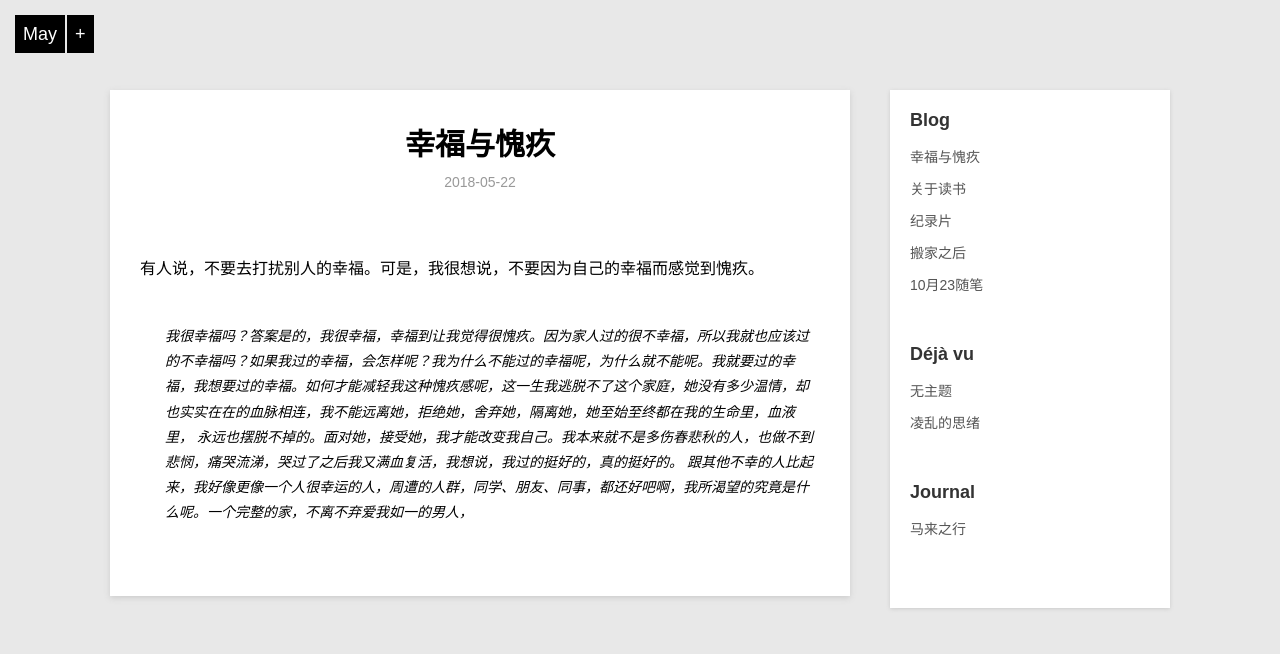
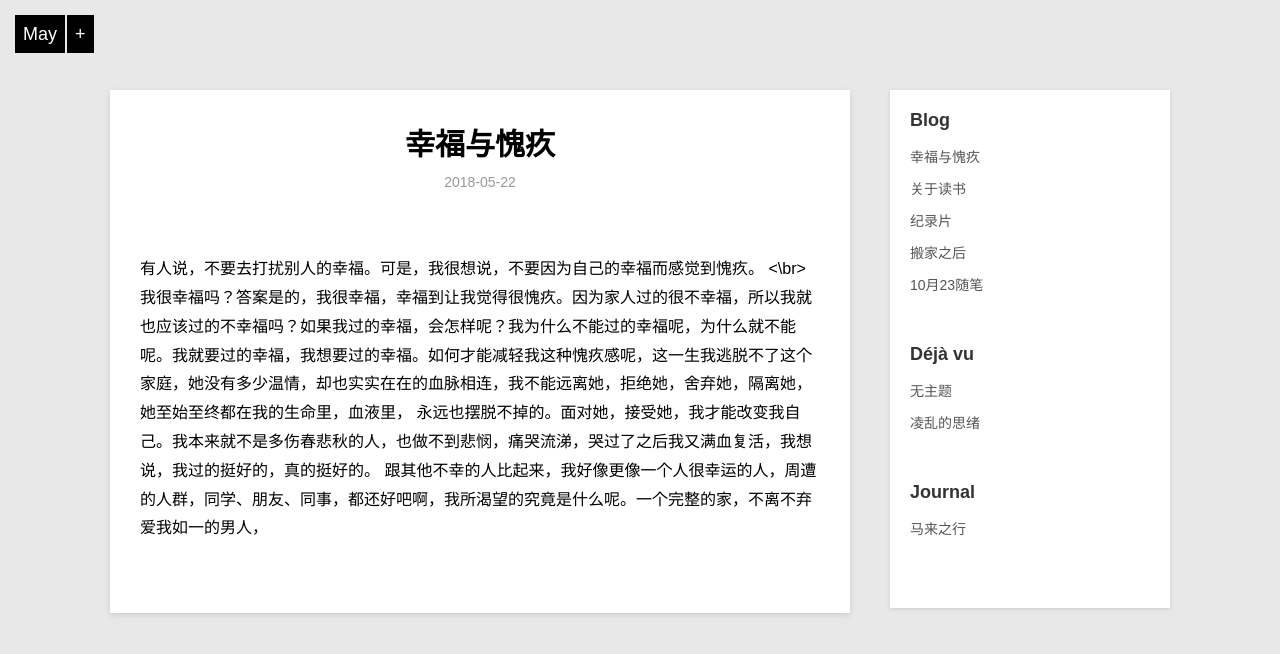
Before and after one commit to violettianjie/violettianjie.github.io, a Jekyll site: the page built from _posts/blog/2018-5-22-Happiness-Guilt.md, in a window 1280 px wide. Shown: the top 654 px of the page. Built offline with Jekyll 4.4.1, drawn with Linux system fonts in a browser that asks for light colours.

Commit message:
Update 2018-5-22-Happiness-Guilt.md

```diff
--- a/_posts/blog/2018-5-22-Happiness-Guilt.md
+++ b/_posts/blog/2018-5-22-Happiness-Guilt.md
@@ -8,5 +8,6 @@ category: blog
 
 
 有人说，不要去打扰别人的幸福。可是，我很想说，不要因为自己的幸福而感觉到愧疚。
->我很幸福吗？答案是的，我很幸福，幸福到让我觉得很愧疚。因为家人过的很不幸福，所以我就也应该过的不幸福吗？如果我过的幸福，会怎样呢？我为什么不能过的幸福呢，为什么就不能呢。我就要过的幸福，我想要过的幸福。如何才能减轻我这种愧疚感呢，这一生我逃脱不了这个家庭，她没有多少温情，却也实实在在的血脉相连，我不能远离她，拒绝她，舍弃她，隔离她，她至始至终都在我的生命里，血液里， 永远也摆脱不掉的。面对她，接受她，我才能改变我自己。我本来就不是多伤春悲秋的人，也做不到悲悯，痛哭流涕，哭过了之后我又满血复活，我想说，我过的挺好的，真的挺好的。
->跟其他不幸的人比起来，我好像更像一个人很幸运的人，周遭的人群，同学、朋友、同事，都还好吧啊，我所渴望的究竟是什么呢。一个完整的家，不离不弃爱我如一的男人，
+<\br>
+我很幸福吗？答案是的，我很幸福，幸福到让我觉得很愧疚。因为家人过的很不幸福，所以我就也应该过的不幸福吗？如果我过的幸福，会怎样呢？我为什么不能过的幸福呢，为什么就不能呢。我就要过的幸福，我想要过的幸福。如何才能减轻我这种愧疚感呢，这一生我逃脱不了这个家庭，她没有多少温情，却也实实在在的血脉相连，我不能远离她，拒绝她，舍弃她，隔离她，她至始至终都在我的生命里，血液里， 永远也摆脱不掉的。面对她，接受她，我才能改变我自己。我本来就不是多伤春悲秋的人，也做不到悲悯，痛哭流涕，哭过了之后我又满血复活，我想说，我过的挺好的，真的挺好的。
+跟其他不幸的人比起来，我好像更像一个人很幸运的人，周遭的人群，同学、朋友、同事，都还好吧啊，我所渴望的究竟是什么呢。一个完整的家，不离不弃爱我如一的男人，
```
